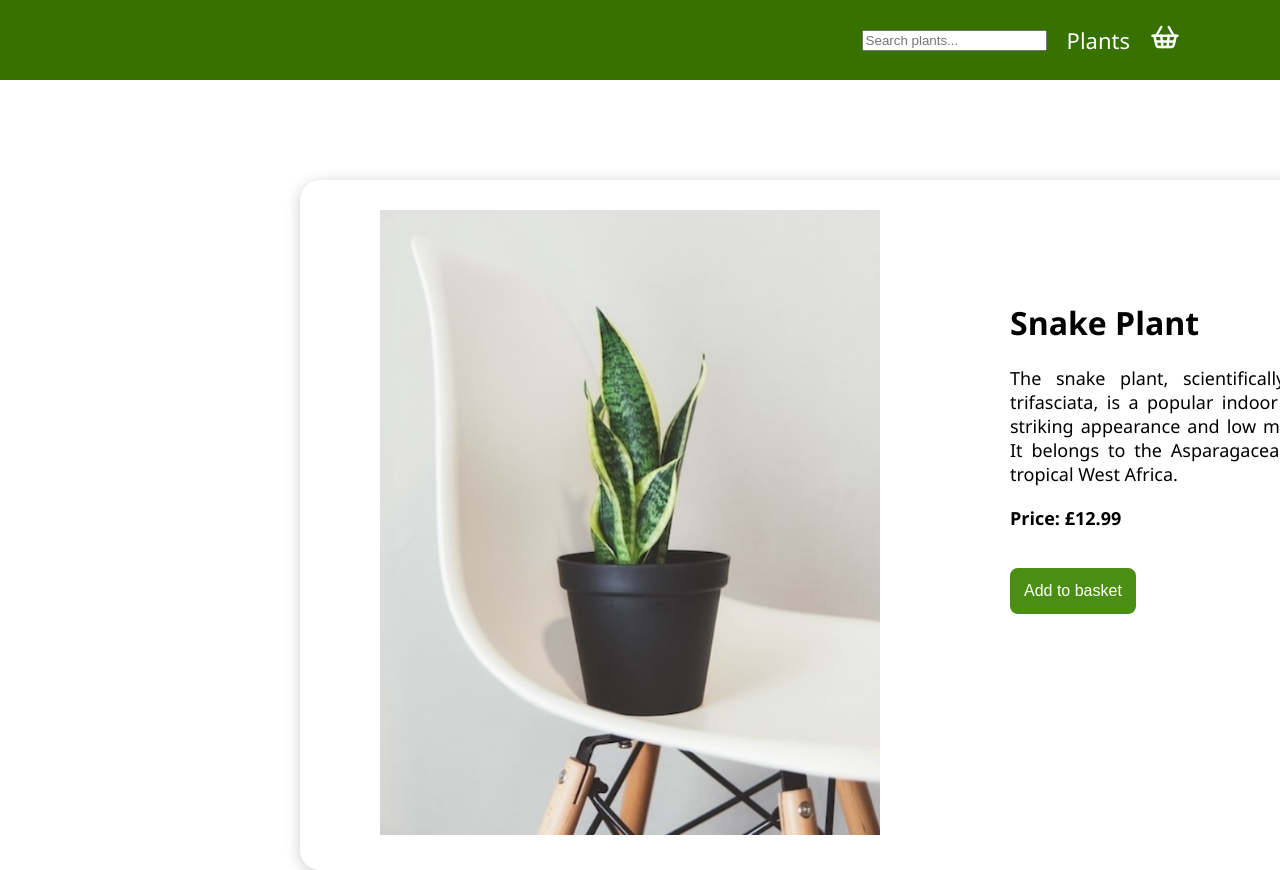
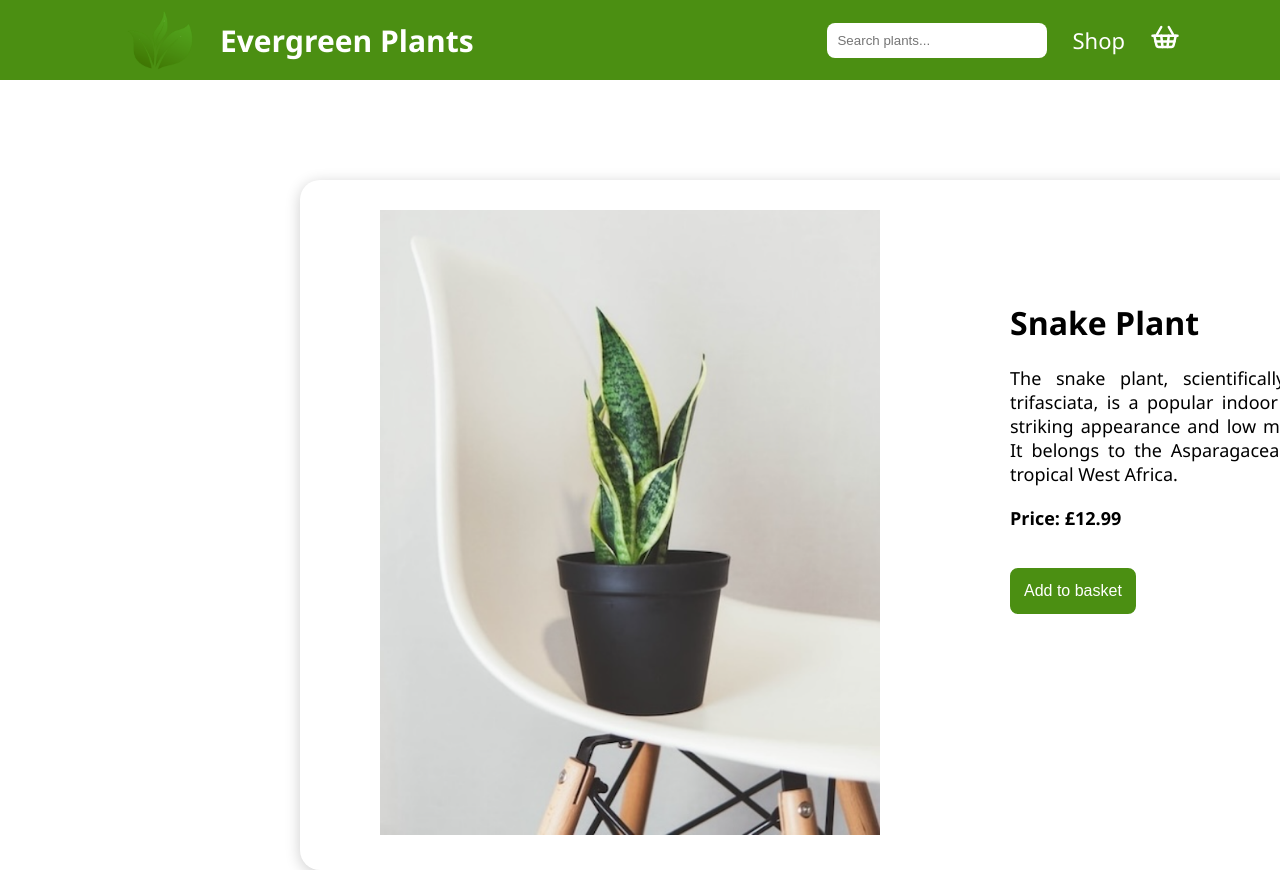
Before and after one commit to Laleh-S/houseplant-store, a React (Create React App) app: page /plant/1 in a window 1280 px wide. Shown: the top 870 px of the page. Built offline with nearby package versions, Linux system fonts and the light colour scheme.

Commit message:
moved page title inside navbar and styled the search bar

```diff
--- a/src/components/Navbar.css
+++ b/src/components/Navbar.css
@@ -1,16 +1,35 @@
 .Navbar {
     width: 100%;
     height: 80px;
-    background-color: rgb(75,143,18);
+    background-color: rgb(55,113,0);
     display: flex;
-    justify-content: flex-end;
+    justify-content: space-between;
     align-items: center;
     transition: background-color 0.3s ease; /* creates smoother color change */
 }
 
 /* Background color change on hover */
 .Navbar:hover {
-    background-color: rgb(55,113,0);
+    background-color: rgb(75,143,18);
+}
+
+.center-content {
+    display: flex;
+    align-items: center;
+    margin-left: 20px;
+}
+
+.page-title {
+    display: flex;
+    flex-direction: row;
+    justify-content: center;
+    margin: 100px;
+    font-size: 15px;
+    color: white;
+}
+
+.page-title img {
+    margin-right: 20px;
 }
 
 .links {
@@ -22,7 +41,7 @@
 .links a {
     text-decoration: none;
     color: white;
-    margin-left: 20px;
+    margin-left: 25px;
     font-size: 22px;
     transition: color 0.3s ease;
 }
@@ -31,3 +50,26 @@
 .links a:hover {
     color: rgba(255,255,255,0.7);
 }
+
+.input-group {
+    display: flex;
+    align-items: center;
+}
+
+.input-group .search {
+    width: 200px;
+    border: 0px;
+    padding: 10px;
+    border-radius: 8px;
+}
+
+.input-group .search:focus {
+    outline: none;
+}
+
+
+.page-title a {
+    text-decoration: none;
+    color: white;
+    font-size: 15px; /* Adjust the font size */
+}
--- a/src/components/Navbar.js
+++ b/src/components/Navbar.js
@@ -2,14 +2,21 @@ import React, { useContext } from "react";
 import { ShopContext } from "../context/shop-context";
 import { Link } from "react-router-dom"
 import { LuShoppingBasket } from "react-icons/lu";
+import { AiOutlineSearch } from "react-icons/ai"; // Adding the search icon
 import "./Navbar.css"
 
 function Navbar() {
-    const { searchQuery, setSearchQuery } = useContext(ShopContext);
+    const { searchQuery, setSearchQuery,  } = useContext(ShopContext);
 
     return (
         <div className="Navbar">
-            <div className="links">
+            <div className="center-content">
+                <div className="page-title">
+                    <img src="/logo512.png" alt="logo" width={80}  />
+                    <Link to="/"> <h1>Evergreen Plants</h1> </Link>
+                </div>
+            </div>
+            <div className="input-group">
                 <input
                     type="text"
                     value={searchQuery}
@@ -17,10 +24,14 @@ function Navbar() {
                     placeholder="Search plants..."
                     className="search"
                 />
-                <Link to="/"> Plants </Link>
-                <Link to="/cart"> <LuShoppingBasket  size={30}/></Link>
+                <div className="links">
+                    <Link to="/"> Shop </Link>
+                    <Link to="/cart"> <LuShoppingBasket  size={30}/></Link>
+                </div>
             </div>
         </div>
+
     )
 }
+
 export default Navbar;
--- a/src/context/shop-context.js
+++ b/src/context/shop-context.js
@@ -25,7 +25,7 @@ function ShopContextProvider(props) {  // <- provider for shopContext
     // id's value will change to 1 and if we add more it will change to 2 and so on
     const [cartItems, setCartItems] = useState(defaultCart()); // setting "defaultCart()" object above as our default value.
 
-    // State for search functionality //
+    // State for search functionality
     const [searchQuery, setSearchQuery] = useState("");
 
 
@@ -77,7 +77,7 @@ function ShopContextProvider(props) {  // <- provider for shopContext
         updateItemInCart,
         totalCartAmount,
         searchQuery,
-        setSearchQuery
+        setSearchQuery,
         }
     console.log(cartItems)
 
--- a/src/pages/shop.css
+++ b/src/pages/shop.css
@@ -1,21 +1,13 @@
-    .page-title {
-        display: flex;
-        flex-direction: row;
-        justify-content: center;
-        align-items: center;
-        margin-top: 100px;
-        margin-bottom: 80px;
-        text-align: center;
-        font-size: 20px;
-    }
-
 .plants {
     width: 100%;
     height: auto;
     display: grid;
     grid-template-columns: 1fr 1fr 1fr;
     place-items: center;
+    margin-top: 50px;
 }
+
+
 
 .plant {
     border-radius: 15px;
@@ -32,8 +24,3 @@
     width: 400px;
     max-height: 550px;
 }
-
-    .plant-name {
-        text-align: center;
-        margin-top: 20px;
-    }
--- a/src/pages/shop.js
+++ b/src/pages/shop.js
@@ -7,16 +7,13 @@ import "./shop.css";
 function Shop() {
     const { searchQuery, setSearchQuery } = useContext(ShopContext);
     // Function to filter plants based on the search query
+
     const filteredPlants = allPlants.filter(plant =>
         plant.plantName.toLowerCase().includes(searchQuery.toLowerCase())
     );
 
     return (
         <div className="shop">
-            <div className="page-title">
-                <img src="/logo512.png" alt="logo" width={80}  style={{ marginBottom: '23px' }}/>
-                <h1>Evergreen Plants</h1>
-            </div>
             <div className="plants">
                 {filteredPlants.map((plant)=> {
                     const { id, plantImage, plantName } = plant;
```
Lines whose indentation alone changed are shown as unchanged.
